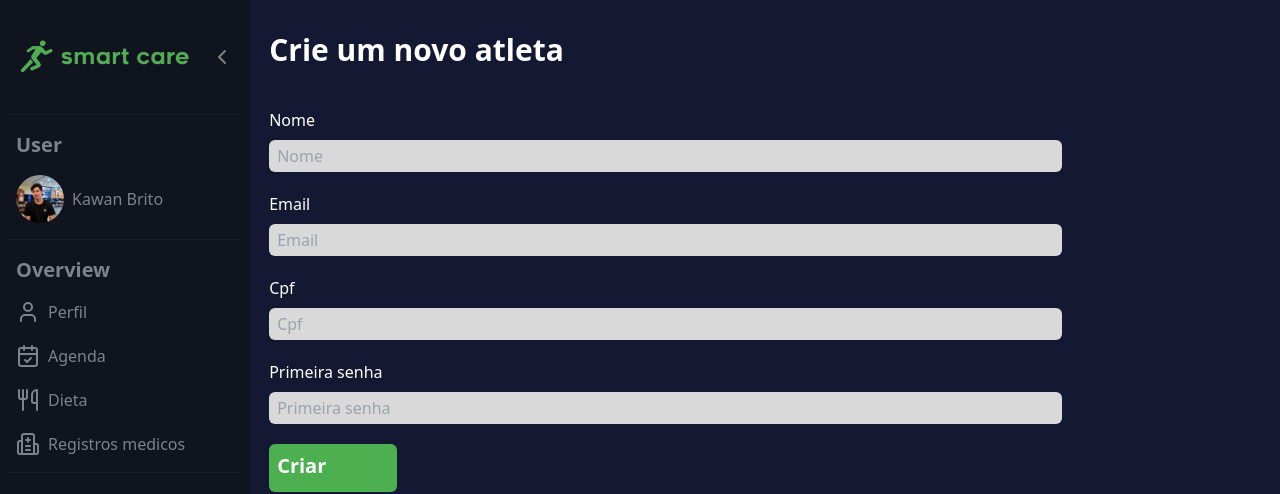
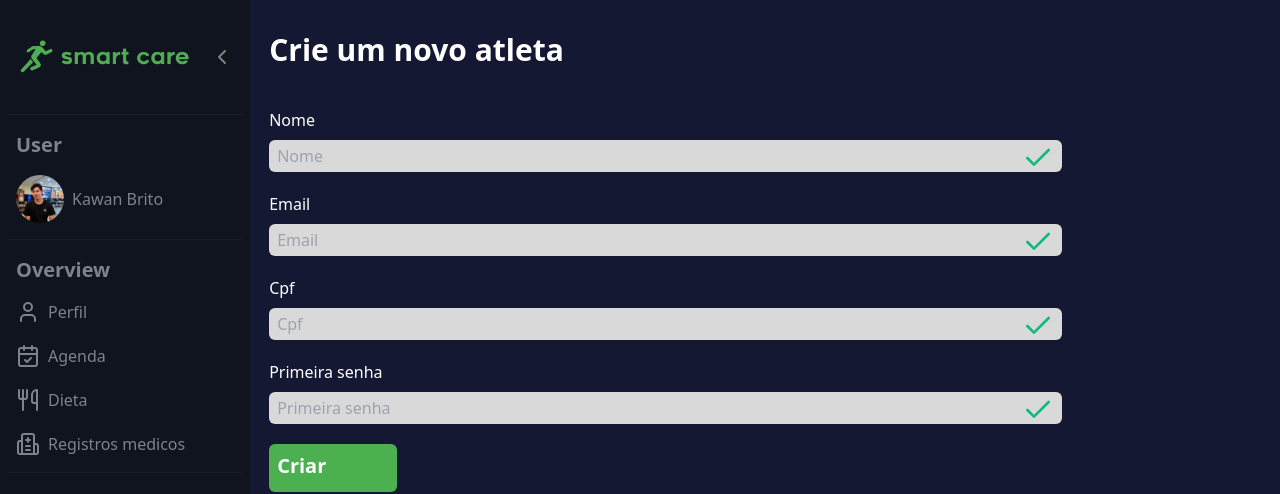
Before and after one commit to GustavoBordingnon123/SmartCare, a Next.js app: page /adm/newAthlete in a window 1280 px wide. Shown: the top 494 px of the page. Built offline with nearby package versions, Linux system fonts and the light colour scheme.

Commit message:
start the new input validators

```diff
--- a/app/components/ui/separator/input/index.tsx
+++ b/app/components/ui/separator/input/index.tsx
@@ -1,11 +1,13 @@
 "use client";
 
+import { Check, X } from "lucide-react";
 import React, { useState } from "react";
 
 interface InputProps {
     label: string;
     placeholder: string;
     regex?: RegExp;
+    icon?:any;
     labelColor?: string;
 }
 
@@ -19,9 +21,8 @@ const Input = ({ label, placeholder, regex, labelColor = "black" }: InputProps)
 
         if (regex) {
             setIsValid(regex.test(value));
-        } else {
-            setIsValid(true);
         }
+
     };
 
     return (
@@ -29,6 +30,7 @@ const Input = ({ label, placeholder, regex, labelColor = "black" }: InputProps)
             <label htmlFor={label} className={`text-${labelColor}`}>
                 {label}
             </label>
+            <div className="flex w-full gap-2">
                 <input
                     id={label}
                     placeholder={placeholder}
@@ -38,6 +40,14 @@ const Input = ({ label, placeholder, regex, labelColor = "black" }: InputProps)
                         !isValid ? "border-red-500" : "border-none"
                     }`}
                 />
+                {!isValid ? (
+                    <X  size={32} className="relative right-12 top-[2px] text-red-500"/>
+                ): (
+                    <Check  size={32} className="relative right-12 top-[2px] text-emerald-500"/>
+                )
+                }
+            </div>
+
         </div>
     );
 };
```
Also changed, not shown: app/(routes)/(authenticatedAdm)/adm/newAthlete/page.tsx (+10 -4 lines). Lines whose indentation alone changed are shown as unchanged.
